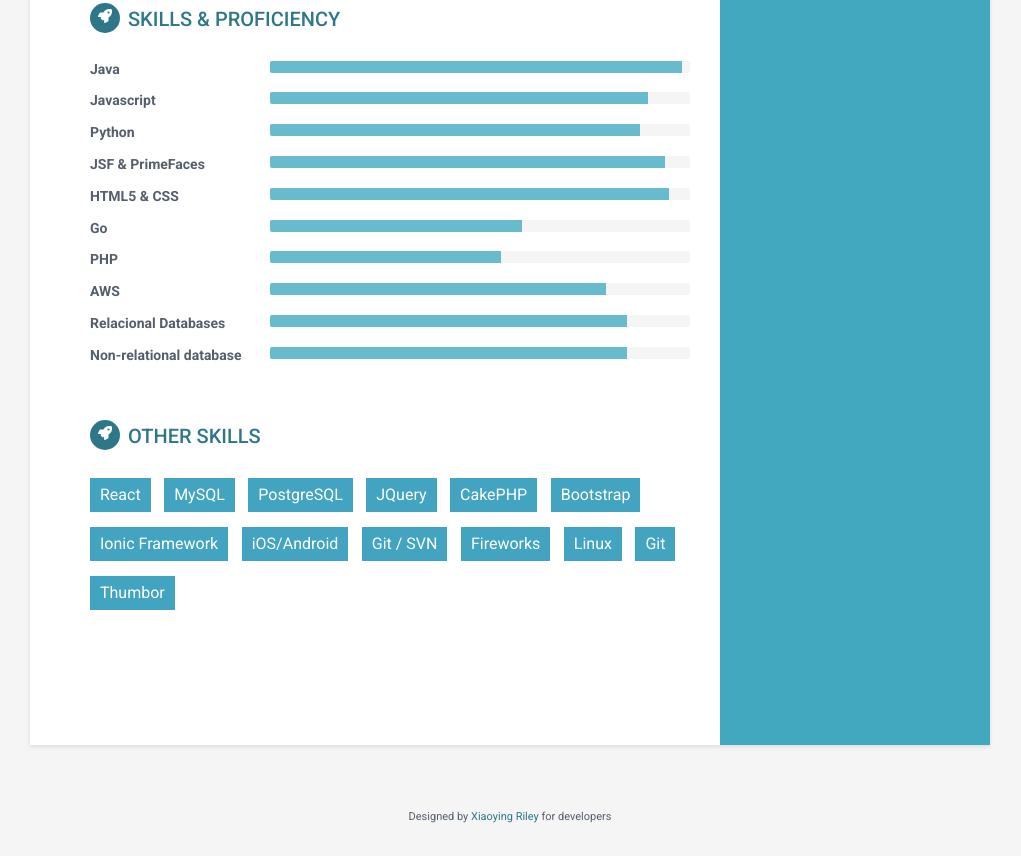
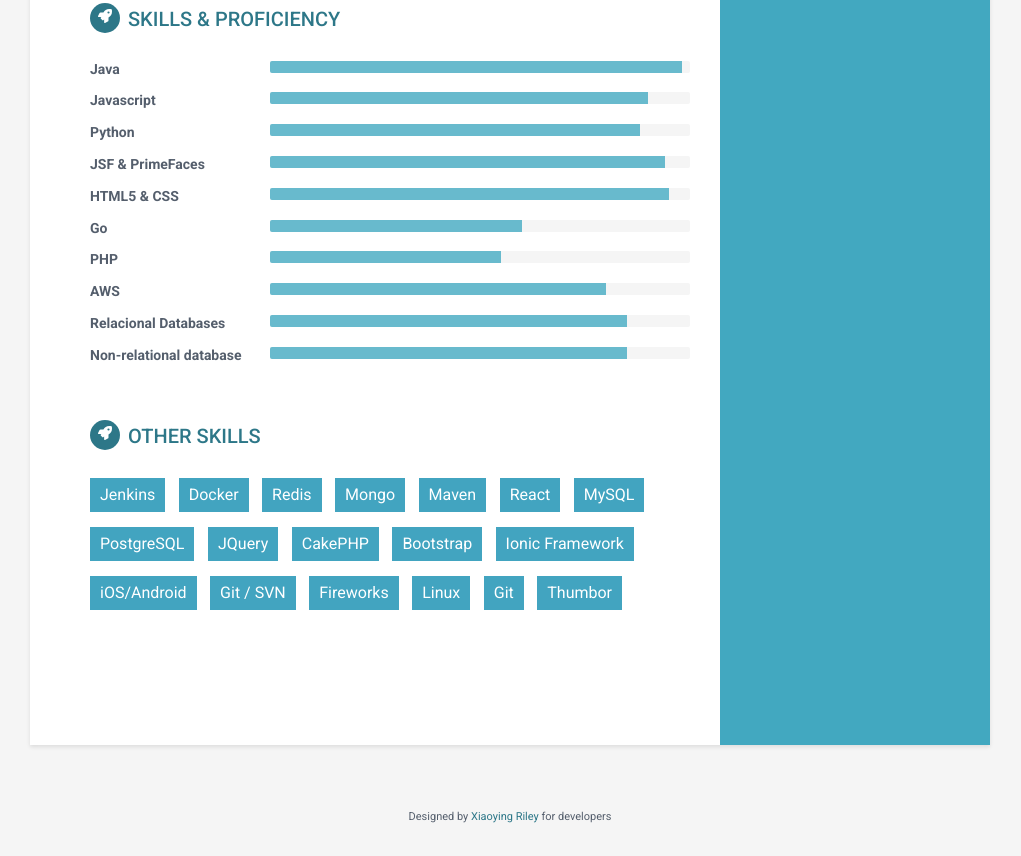
Before and after one commit to cristiandean/cristiandean.github.io, a plain HTML site: page index.html in a window 1280 px wide. Shown: the part 2116-2972 px from the top of the page, without its empty margins (130-1151 px from the left). Drawn offline with Linux system fonts and the light colour scheme.

Commit message:
Add new skills

```diff
--- a/index.html
+++ b/index.html
@@ -375,6 +375,21 @@
                     Skills</h2>
                 <div class="other-skillset">
                     <div class="item">
+                        Jenkins
+                    </div>
+                    <div class="item">
+                        Docker
+                    </div>
+                    <div class="item">
+                        Redis
+                    </div>
+                    <div class="item">
+                        Mongo
+                    </div>
+                    <div class="item">
+                        Maven
+                    </div>
+                    <div class="item">
                         React
                     </div>
                     <div class="item">
```
